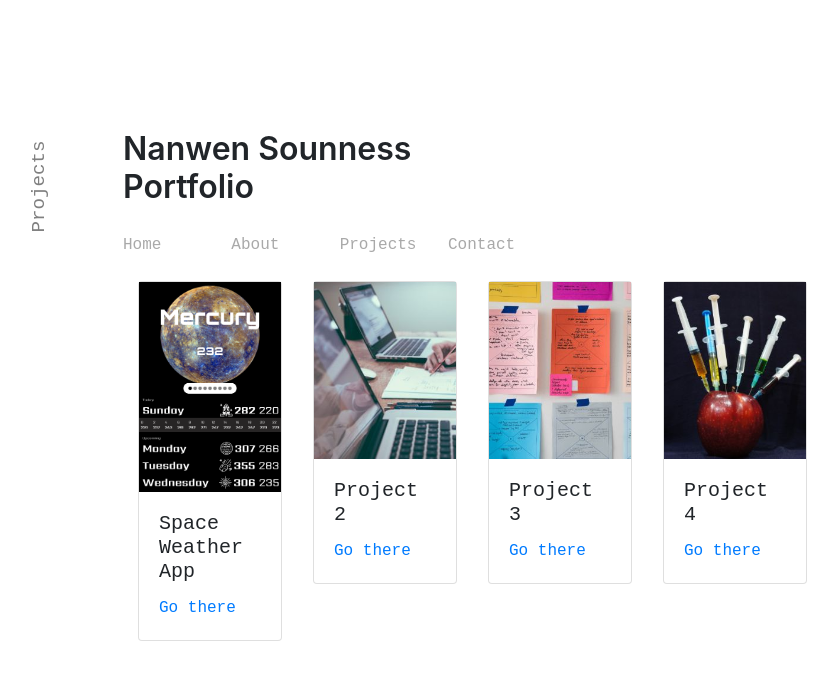
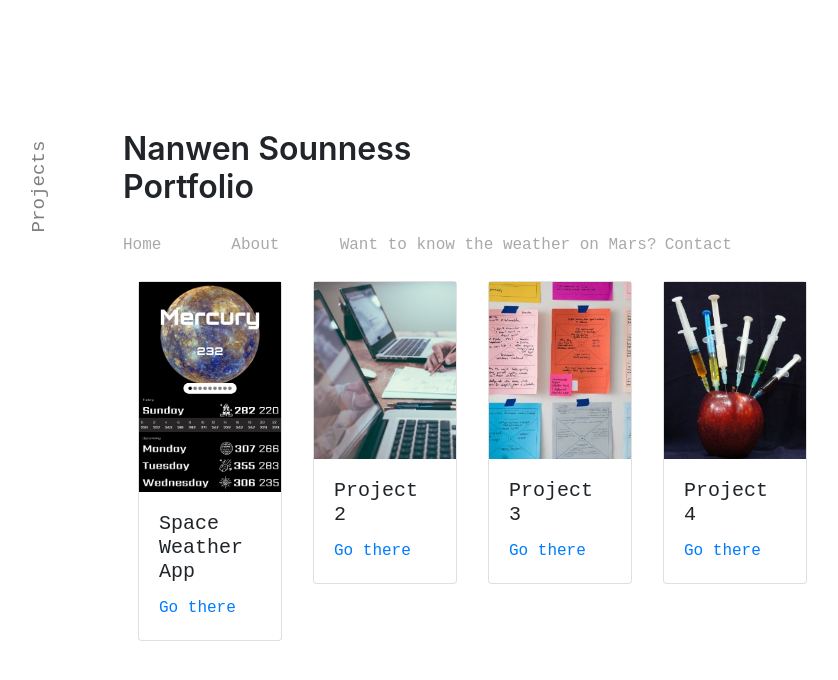
Before and after one commit to Nanwen1/Nanwen1.github.io, a plain HTML site: page pageprojects.html in a window 1280 px wide. Shown: the whole page, without its empty margins (7-845 px from the left). Drawn offline with Linux system fonts and the light colour scheme.

Commit message:
Link fix

```diff
--- a/pageprojects.html
+++ b/pageprojects.html
@@ -15,13 +15,13 @@
             <div class="container" id="menu-container">
                     <div class="row my-row">
                       <div class="col my-col col-6 col-md-2">
-                            <a class="mylink" href="./index.html">Home</a>
+                        <a class="mylink" href="./pagelink1.html">Home</a>
                     </div>
                     <div class="col my-col col-6 col-md-2">
                             <a class="mylink" href="./pagelink1.html">About</a>
                     </div>
-                        <div class="col my-col col-6 col-md-2">
-                                <a class="mylink" href="./pageprojects.html">Projects</a>
+                    <div class="col my-col col-6 col-md-6">
+                            <a class="mylink" href="https://nanwen-space-weather.netlify.com">Want to know the weather on Mars?</a>
                     </div>
                     <div class="col my-col col-6 col-md-2">
                             <a class="mylink" href="./pagecontactform.html">Contact</a>
```
Also changed, not shown: pagecontactform.html (+4 -4 lines), pagelink1.html (+4 -4 lines). Lines whose indentation alone changed are shown as unchanged.
